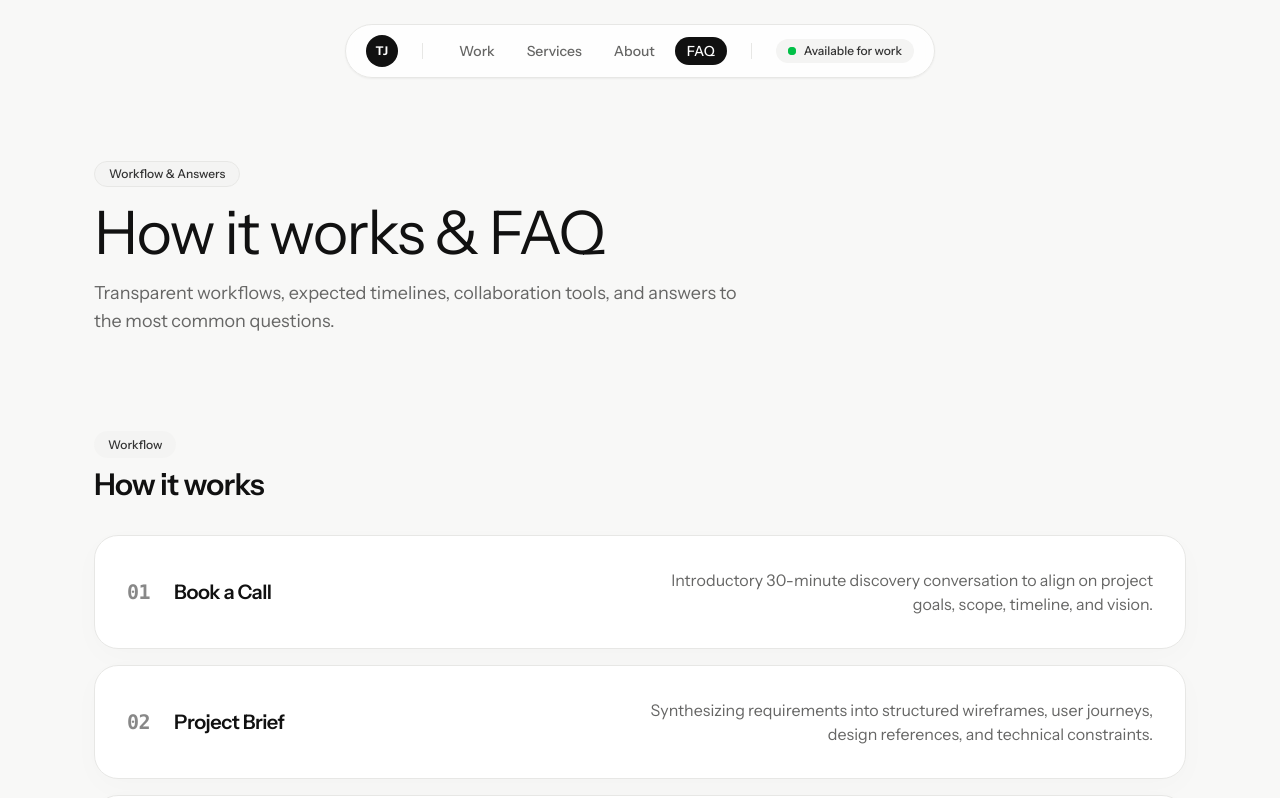
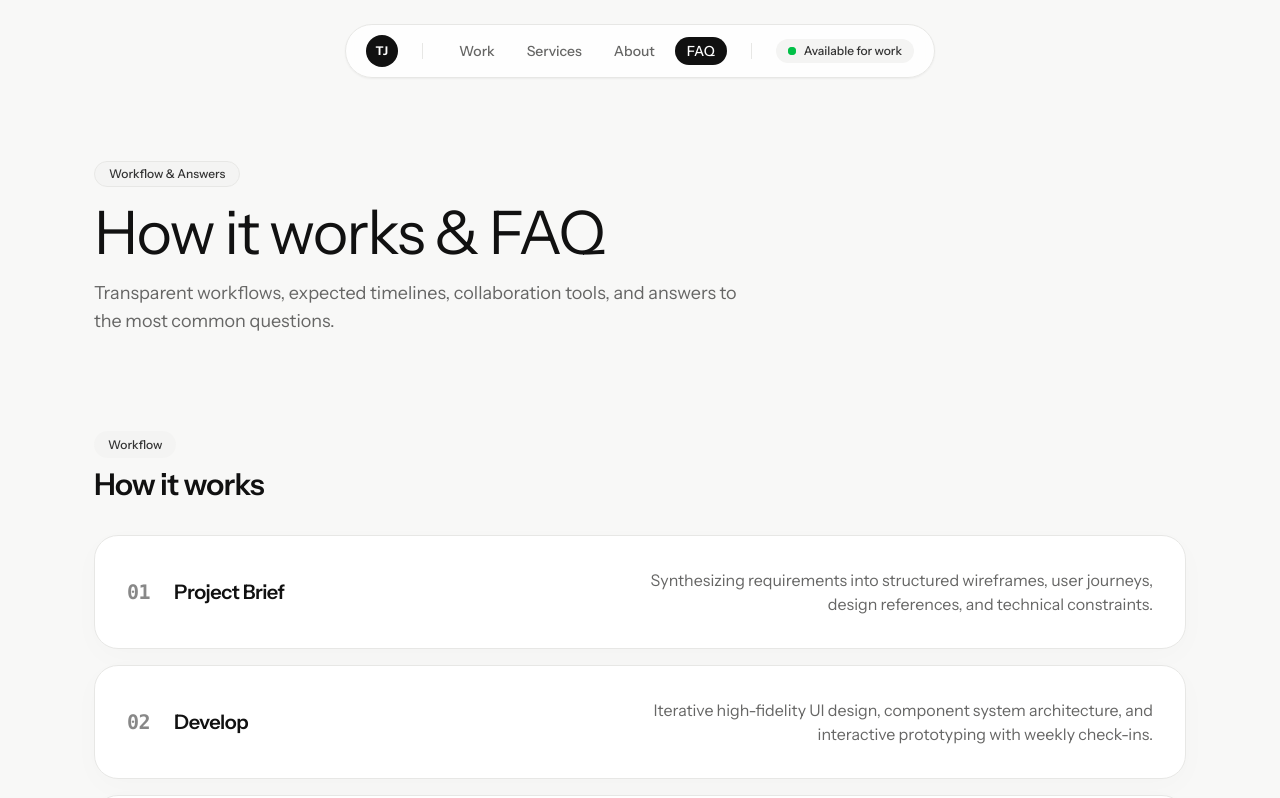
Before and after one commit to TeeJay980/portfolio, a Next.js app: page /faq in a window 1280 px wide. Shown: the top 798 px of the page. Built offline with nearby package versions, Linux system fonts and the light colour scheme.

Commit message:
feat: update How It Works workflow to 4 steps (Project Brief, Develop, Deliver, Support)

```diff
--- a/src/components/sections/ProcessAndFaq.tsx
+++ b/src/components/sections/ProcessAndFaq.tsx
@@ -13,26 +13,21 @@ interface Step {
 const steps: Step[] = [
   {
     number: "01",
-    title: "Book a Call",
-    description: "Introductory 30-minute discovery conversation to align on project goals, scope, timeline, and vision.",
-  },
-  {
-    number: "02",
     title: "Project Brief",
     description: "Synthesizing requirements into structured wireframes, user journeys, design references, and technical constraints.",
   },
   {
-    number: "03",
+    number: "02",
     title: "Develop",
     description: "Iterative high-fidelity UI design, component system architecture, and interactive prototyping with weekly check-ins.",
   },
   {
-    number: "04",
+    number: "03",
     title: "Deliver",
     description: "Pixel-perfect implementation, production deployment, CMS setup, and comprehensive design token handoff.",
   },
   {
-    number: "05",
+    number: "04",
     title: "Support",
     description: "Post-launch warranty, performance optimization, team training, and continuous product evolution.",
   },
```
